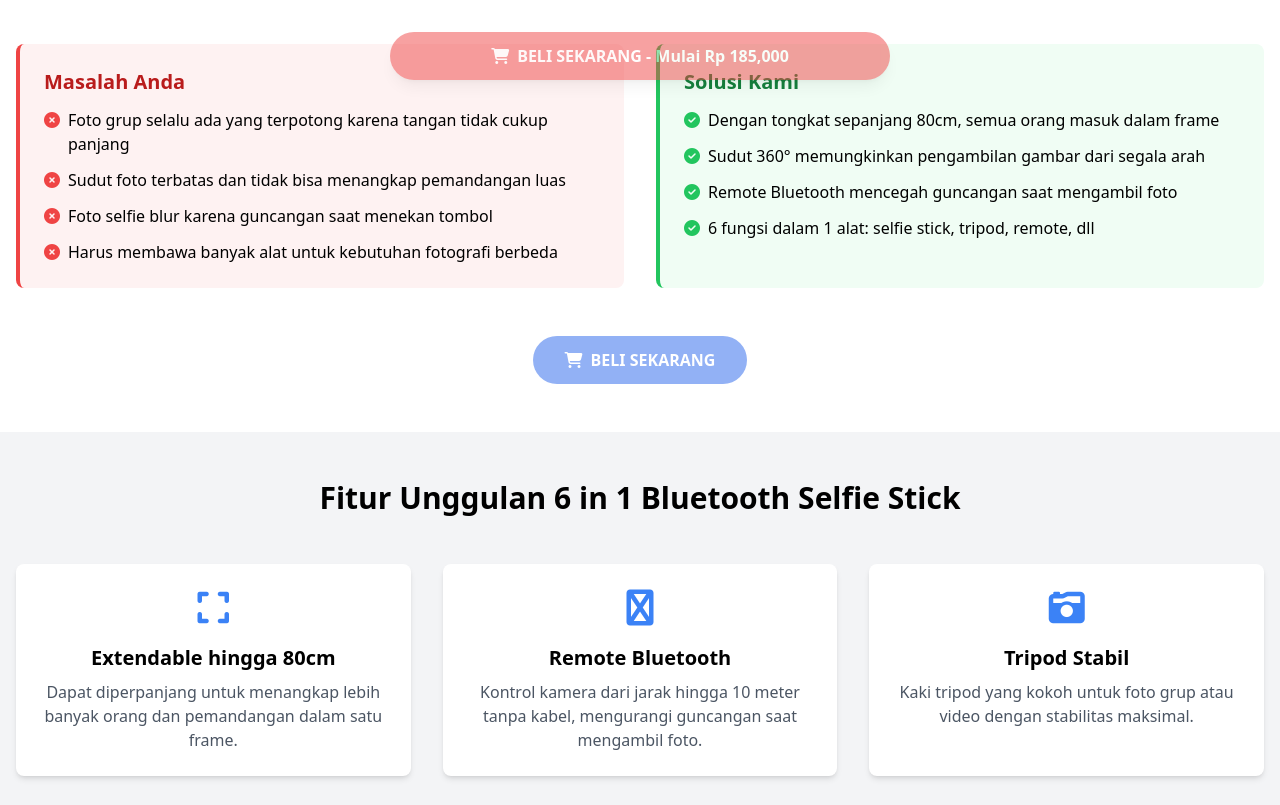
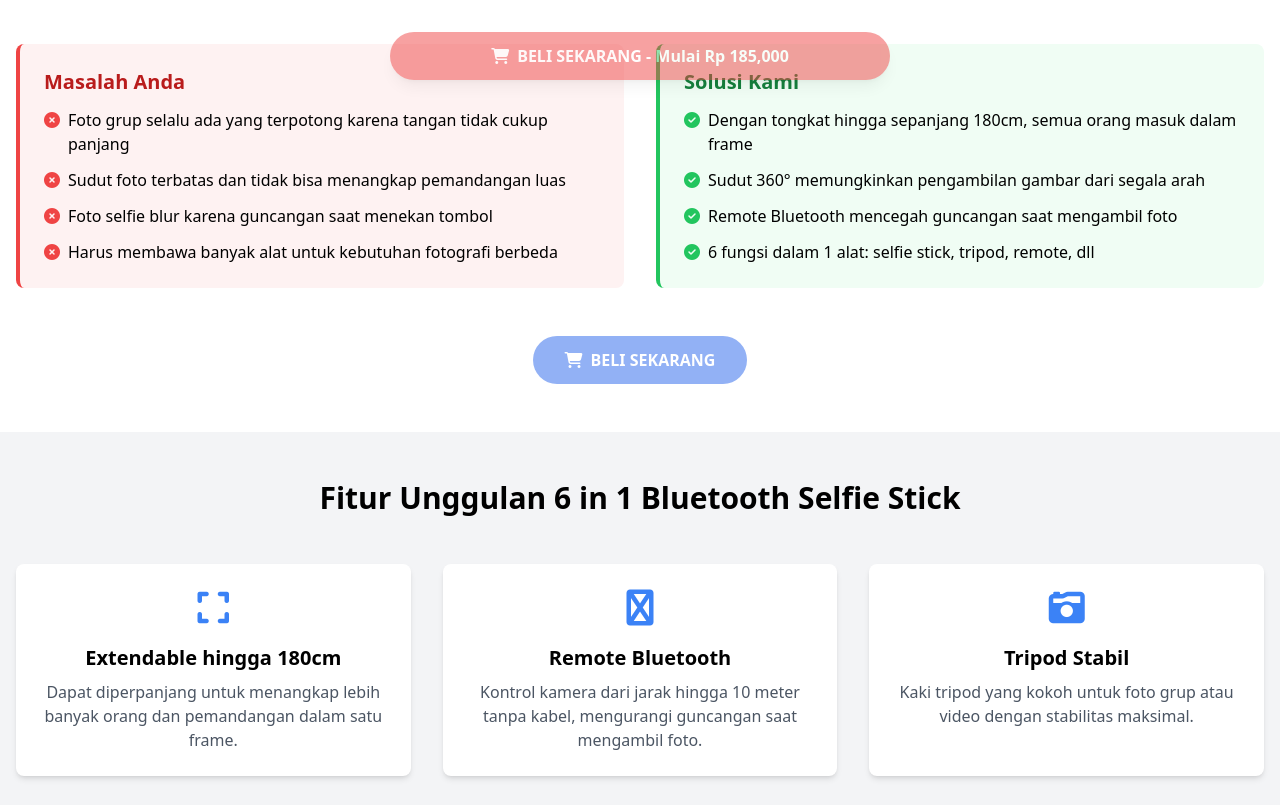
Before and after one commit to neylnastore/Bluetooth-Selfie-Stick, a plain HTML site: page index.html in a window 1280 px wide. Shown: the part 700-1505 px from the top of the page. Drawn offline with nearby package versions, Linux system fonts and the light colour scheme; a script that the page names is missing.

Commit message:
Update index.html

```diff
--- a/index.html
+++ b/index.html
@@ -257,7 +257,7 @@
                     <ul class="space-y-3">
                         <li class="flex items-start">
                             <i class="fas fa-check-circle text-green-500 mt-1 mr-2"></i>
-                            <span>Dengan tongkat sepanjang 80cm, semua orang masuk dalam frame</span>
+                            <span>Dengan tongkat hingga sepanjang 180cm, semua orang masuk dalam frame</span>
                         </li>
                         <li class="flex items-start">
                             <i class="fas fa-check-circle text-green-500 mt-1 mr-2"></i>
@@ -293,7 +293,7 @@
                     <div class="text-blue-500 text-4xl mb-4">
                         <i class="fas fa-expand"></i>
                     </div>
-                    <h3 class="text-xl font-bold mb-2">Extendable hingga 80cm</h3>
+                    <h3 class="text-xl font-bold mb-2">Extendable hingga 180cm</h3>
                     <p class="text-gray-600">Dapat diperpanjang untuk menangkap lebih banyak orang dan pemandangan dalam satu frame.</p>
                 </div>
 
```
